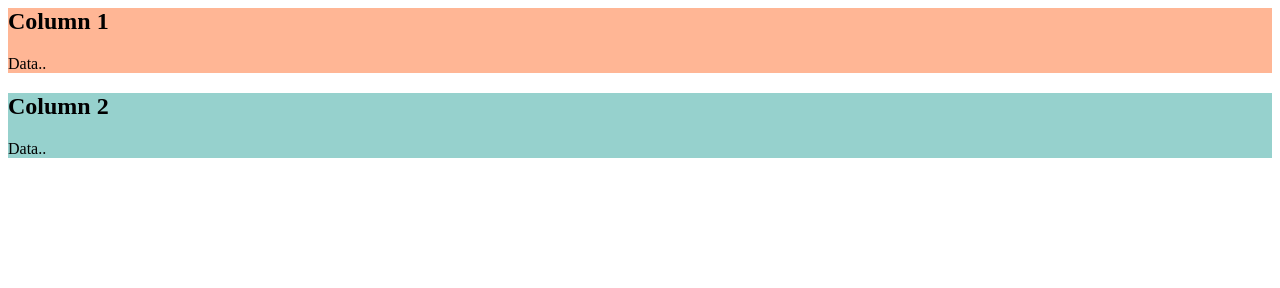
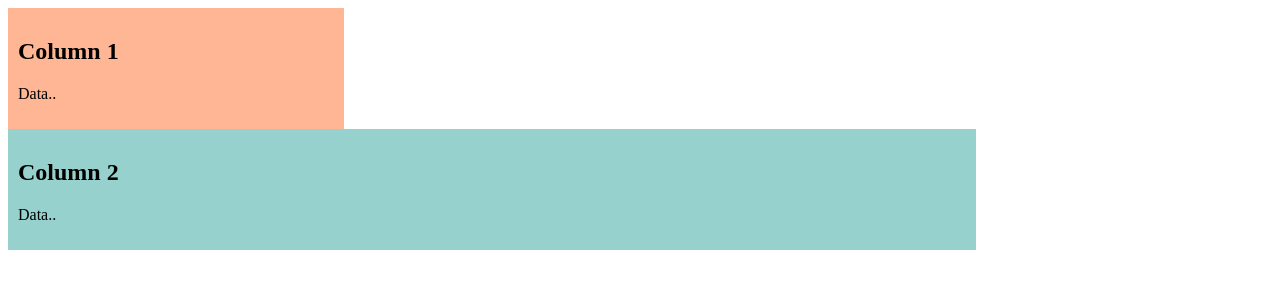
Before and after one commit to jasonblevins1/jasonblevins1.github.io, a plain HTML site: page index.html in a window 1280 px wide. Drawn offline with Linux system fonts and the light colour scheme.

Commit message:
Update index.html

```diff
--- a/index.html
+++ b/index.html
@@ -2,6 +2,7 @@
 
   <head>
     <meta name="viewport" content="width=device-width, initial-scale=1">
+    <link href="style.css" rel="stylesheet" type="text/css">
  </head>
  <body>
     <div class="row">
```
